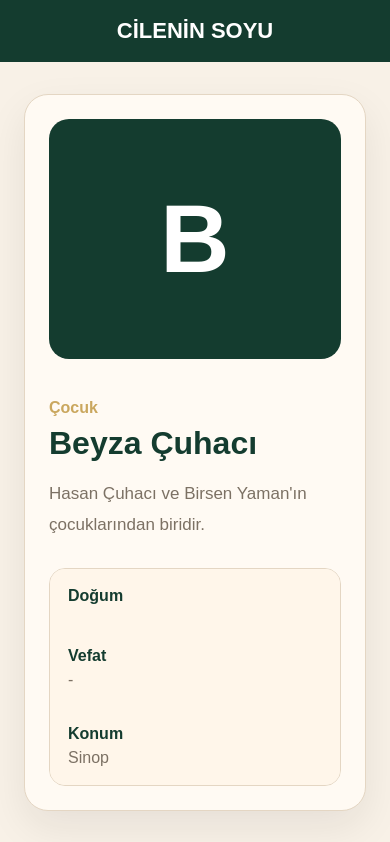
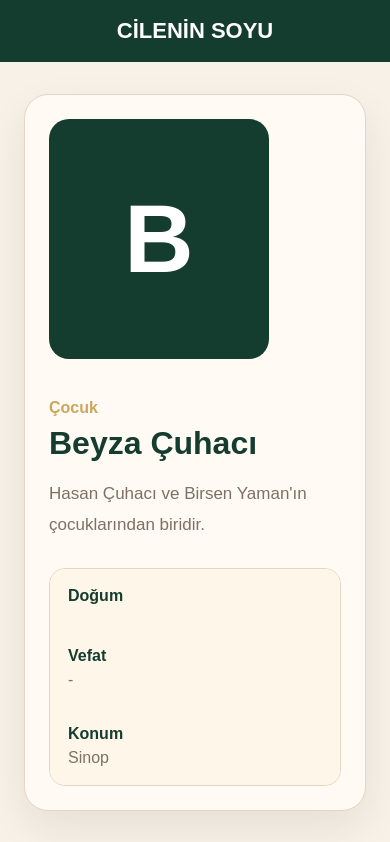
Before and after one commit to ravzanurcuhaci/Ancestry-Hub, a React (Vite) app: page /person/beyza-cuhaci in a window 390 px wide. Shown: the top 842 px of the page. Built offline with nearby package versions, Linux system fonts and the light colour scheme.

Commit message:
update person db

```diff
--- a/src/data/people.ts
+++ b/src/data/people.ts
@@ -1,6 +1,130 @@
 import type { Person } from "../types/person";
 
 export const people: Person[] = [
+
+    {
+        id: "hasan-cuhaci-dede",
+        name: "Hasan Çuhacı",
+        nickname: "cile",
+        birthYear: 1800,
+        role: "Büyük Dede",
+        location: "Asarcık Hacı Köyü / Sinop",
+        childIds: ["sukru-cuhaci"],
+        biography: `Cile lakabı, “çok çile çekmiş” anlamında kullanılmıştır. Asarcık Hacı Köyü’ne 1800’lü yılların başlarında yerleşen ilk kabilelerden biri bu lakapla anılmıştır. Asıl adı Hasan’dır.
+
+Hasan’ın yine Hasan adında bir oğlu olmuştur. Oğlunun doğumuna çok sevinen Hasan, bir gün kışlık yakacak getirmek için öküzleri koşarak oğlu Hasan ile birlikte köyün dağına, Sazak mevkisine gitmiştir. Burada gözüne kestirdiği bir çam ağacını keserken ağaç üzerine devrilmiş ve oracıkta hayatını kaybetmiştir.
+
+Akşam olduğunda hava kararmaya başlamış, öküzler boyunduruklu şekilde köye dönmüş, ancak sahipleri dönmemiştir. Köy halkı “Öküzler geldi, sahibi gelmedi” diyerek aramaya çıkmıştır. Sazak mevkisine vardıklarında Çuhadar’ın oğlu “Babam uyuyor, uyuyor” diye seslenmiştir. Köy halkı yanına vardığında Çuhadar’ın ağacın altında kalarak hayatını kaybettiğini görmüştür.
+
+Çuhadar’ın oğlu Hasan yetim olarak büyümüştür. Evlenmiş, ilk hanımından 3 kızı ve 1 oğlu olmuştur. Kızlarının isimleri …………….. evlenmiş … İkinci evliliğinden Şükrü adında bir oğlu olmuştur.
+
+İlk evliliğinden olan oğlu Yemen’e askere gitmiştir. Çok yıllar sonra döndüğünde Boyabat Orta Çarşı’da babası tütün satarken tesadüfen yanına gelmiştir. “Dayı, bu tütünler bizim arpalığın tütününe benziyor” diyerek sohbete başlamıştır. Birbirini tanımayan baba oğul, konuşma sırasında birbirlerini tanımış ve sarmaş dolaş köyün yolunu tutmuştur.
+
+Köye geldiklerinde Hasan, “Oğlum askerden geldi, kavuştuk” diyerek öküzlerinden birini oğlu için kesmiş ve köy halkına dağıtmıştır. Ancak oğlu köyde yalnızca üç gün yaşayabilmiş ve babasından önce vefat etmiştir.
+
+İkinci evliliğinden olan Şükrü ise babasını çok küçükken kaybetmiştir. Üvey ablalarının yanında kalarak büyümüştür.
+
+Cile lakabı halk türkülerinde ve sözlü kültürde de çile, hasret ve dert anlamlarıyla anılmıştır. Bu lakap, hem yaşanmış zorlukları hem de kuşaktan kuşağa aktarılan hatıraları temsil eder.
+
+Cile ile ilgili türküler:
+1. Onu sevmek binbir çile / Şu salınıp gelen güzel
+2. Çile bülbülüm çile
+3. Kimi candan sevdim ise tuz ekti yarama benim / Bu ne bitmez tükenmez çileymiş`,
+        timeline: [
+            {
+                year: "1800",
+                type: "Yerleşim",
+                title: "Asarcık Hacı Köyü’ne yerleşim",
+                description:
+                    "Cile lakaplı Hasan, 1800’lü yılların başlarında Asarcık Hacı Köyü’ne yerleşen ilk aile büyüklerinden biridir.",
+                location: "Asarcık Hacı Köyü",
+            },
+            {
+                year: "1800",
+                type: "Lakabın Kökeni",
+                title: "Cile lakabının ortaya çıkışı",
+                description:
+                    "Cile lakabı, çok çile çekmiş anlamında kullanılmıştır. Bu lakap aile büyüğü Hasan ile anılmıştır.",
+            },
+            {
+                year: "1800",
+                type: "Aile",
+                title: "Hasan adında oğlunun doğumu",
+                description:
+                    "Hasan’ın, yine Hasan adında bir oğlu olmuştur. Oğlunun doğumuna çok sevinmiştir.",
+            },
+            {
+                year: "1800",
+                type: "Vefat",
+                title: "Sazak mevkisinde vefatı",
+                description:
+                    "Kışlık yakacak getirmek için oğlu Hasan ile Sazak mevkisine giden Hasan, çam ağacı keserken ağacın üzerine devrilmesi sonucu hayatını kaybetmiştir.",
+                location: "Sazak Mevkisi",
+            },
+            {
+                year: "1800",
+                type: "Aile Hatırası",
+                title: "Öküzlerin köye dönüşü",
+                description:
+                    "Akşam olduğunda öküzler boyunduruklu şekilde köye dönmüş, köy halkı Hasan’ı aramaya çıkmış ve onu Sazak mevkisinde ağacın altında bulmuştur.",
+                location: "Asarcık Hacı Köyü",
+            },
+            {
+                year: "1800",
+                type: "Aile",
+                title: "Hasan’ın oğlunun yetim kalması",
+                description:
+                    "Hasan’ın oğlu küçük yaşta yetim kalmıştır. Daha sonra evlenmiş, ilk hanımından 3 kızı ve 1 oğlu, ikinci evliliğinden ise Şükrü adında bir oğlu olmuştur.",
+            },
+            {
+                year: "1900",
+                type: "Askerlik",
+                title: "Yemen’den dönen oğul",
+                description:
+                    "İlk evliliğinden olan oğlu Yemen’e askere gitmiştir. Çok yıllar sonra döndüğünde Boyabat Orta Çarşı’da babasıyla tesadüfen karşılaşmıştır.",
+                location: "Boyabat Orta Çarşı",
+            },
+            {
+                year: "1900",
+                type: "Kavuşma",
+                title: "Baba oğlun kavuşması",
+                description:
+                    "Tütün satışı sırasında konuşmaya başlayan baba oğul birbirlerini tanımış ve sarmaş dolaş köyün yolunu tutmuştur.",
+                location: "Boyabat / Asarcık Hacı Köyü",
+            },
+            {
+                year: "1900",
+                type: "Aile Hatırası",
+                title: "Askerden dönen oğul için öküz kesilmesi",
+                description:
+                    "Hasan, oğlunun askerden dönmesine sevinerek öküzlerinden birini kesmiş ve köy halkına dağıtmıştır.",
+                location: "Asarcık Hacı Köyü",
+            },
+            {
+                year: "1900",
+                type: "Vefat",
+                title: "Askerden dönen oğlun vefatı",
+                description:
+                    "Askerden dönen oğlu, köyde yalnızca üç gün yaşamış ve babasından önce vefat etmiştir.",
+            },
+            {
+                year: "1900",
+                type: "Aile",
+                title: "Şükrü Çuhacı’nın küçük yaşta babasını kaybetmesi",
+                description:
+                    "İkinci evliliğinden olan Şükrü, babasını çok küçükken kaybetmiş ve üvey ablalarının yanında kalarak büyümüştür.",
+            },
+            {
+                year: "Kültürel Hatıra",
+                type: "Türküler",
+                title: "Cile ile ilgili türküler",
+                description:
+                    "Cile lakabı; çile, hasret ve dert temalı türkülerle de anılır. Örnekler: “Onu sevmek binbir çile”, “Çile bülbülüm çile”, “Kimi candan sevdim ise tuz ekti yarama benim, bu ne bitmez tükenmez çileymiş.”",
+            },
+        ],
+    }
+    ,
+
     {
         id: "sukru-cuhaci",
         name: "Şükrü Çuhacı",
@@ -9,6 +133,7 @@ export const people: Person[] = [
         deathYear: 1100,
         role: "Büyük Dede",
         location: "Sinop",
+        parentIds: ["hasan-cuhaci-dede"],
         spouseIds: ["melek-cuhaci"],
         childIds: ["mehmet-cuhaci-dede"],
         biography:
@@ -28,7 +153,7 @@ export const people: Person[] = [
     },
     {
         id: "melek-cuhaci",
-        name: "Melek Çuhacı",
+        name: "Melek Taşçı Çuhacı",
         nickname: "cile",
         birthYear: 1760,
         deathYear: 1800,
--- a/src/index.css
+++ b/src/index.css
@@ -258,17 +258,21 @@ button {
   background-color: #fffaf3;
   border: 1px solid #e4d6c3;
   box-shadow: 0 16px 40px rgba(31, 27, 22, 0.08);
+  align-items: start;
 }
 
+
+
 .person-photo {
-  width: 100%;
-  min-height: 320px;
+  width: 280px;
+  height: 280px;
   border-radius: 20px;
   background-color: #143c2f;
   color: white;
   display: grid;
   place-items: center;
   overflow: hidden;
+  align-self: start;
 }
 
 .person-photo span {
@@ -402,7 +406,10 @@ button {
     padding: 32px 24px;
   }
 
-  .person-hero,
+  .person-hero {
+    grid-template-columns: 1fr;
+  }
+
   .person-content {
     grid-template-columns: 1fr;
   }
@@ -412,9 +419,12 @@ button {
   }
 
   .person-photo {
-    min-height: 240px;
+    width: 220px;
+    height: 220px;
   }
 }
+
+
 
 
 
--- a/src/pages/FamilyTreePage.tsx
+++ b/src/pages/FamilyTreePage.tsx
@@ -44,6 +44,7 @@ function createPersonNode(
 }
 
 const nodes: FamilyPersonNodeType[] = [
+    createPersonNode("hasan-cuhaci-dede", 250, -220),
     createPersonNode("sukru-cuhaci", 250, 0),
     createPersonNode("melek-cuhaci", 550, 0),
 
@@ -67,6 +68,15 @@ const nodes: FamilyPersonNodeType[] = [
 ];
 
 const edges: Edge[] = [
+    {
+        id: "hasan-dede-sukru",
+        source: "hasan-cuhaci-dede",
+        sourceHandle: "bottom",
+        target: "sukru-cuhaci",
+        targetHandle: "top",
+        type: "smoothstep",
+    },
+
     {
         id: "sukru-melek",
         source: "sukru-cuhaci",
```
